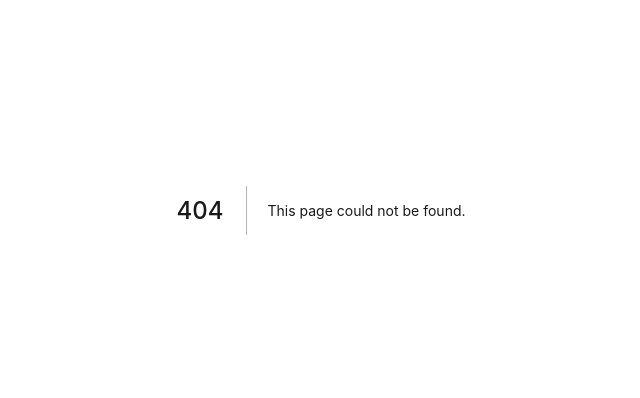
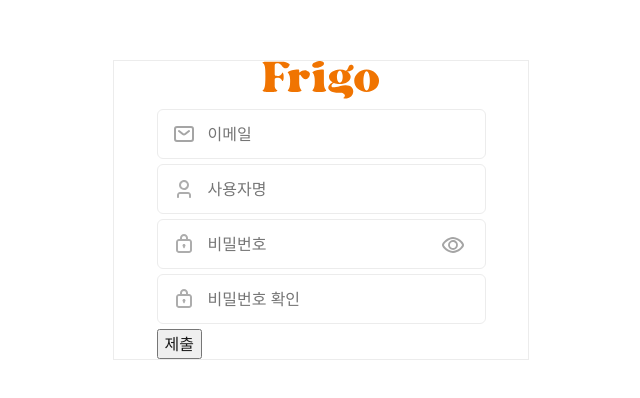
Before and after one commit to ericagong/adoption, a Next.js app in the folder FE/: page /signUp in a window 1280 px wide. Before the commit this address had no page. Shown: the part 190-588 px from the top of the page, without its empty margins (319-959 px from the left). Built offline with nearby package versions, Linux system fonts and the light colour scheme.

Commit message:
feat: [회원가입] 회원가입 form 생성 및 필드 유효성 체크

```diff
--- a/FE/components/Input.js
+++ b/FE/components/Input.js
@@ -1,4 +1,3 @@
-import { useState } from "react";
 import styled from "styled-components";
 import {
   colors,
@@ -19,8 +18,6 @@ const Input = ({
   error,
   message,
 }) => {
-  console.log(error, message);
-
   return (
     <Root>
       <InputBox>
@@ -40,7 +37,6 @@ const Input = ({
 
 const Root = styled.div`
   display: flex;
-
   flex-direction: column;
   gap: 0.5rem;
   border: none;
@@ -60,6 +56,7 @@ const Section = styled.div`
 const LeftSection = styled(Section)`
   top: 1.3rem;
   left: 1.5rem;
+  background-color: none;
 `;
 
 const TextBox = styled.input`
--- /dev/null
+++ b/FE/components/auth/SignUpForm.js
@@ -0,0 +1,155 @@
+import useInput from "../../utils/hooks/useInput";
+import { useEffect, useState } from "react";
+import Input from "../Input";
+import IEmail from "../../assets/icons/email.svg";
+import IUser from "../../assets/icons/user.svg";
+import ILock from "../../assets/icons/lock_closed.svg";
+import {
+  isValidEmail,
+  isValidUsername,
+  isValidPassword,
+  isValidPasswordConfirm,
+} from "../../utils/validators";
+import IOpen from "../../assets/icons/eye_opened.svg";
+import IClose from "../../assets/icons/eye_closed.svg";
+import styled from "styled-components";
+
+// CHECK React-hook-form 처리방식 보고 모방하기
+// TODO 서버 사이드 에러 체크 기능 추가 (이미 가입된 이메일 처리) - 실시간으로 처리할지? 클릭시 처리할지 의사결정
+// TODO 회원가입 MOCK API 연결
+// TODO 회원가입 성공/실패 시 에러 메시지 알림창 처리
+const SignUpForm = () => {
+  const [email, setEmail, changeEmail, emailErr, emailMsg] = useInput(
+    "",
+    isValidEmail,
+    "사용가능한 이메일입니다.",
+    "올바르지 않은 형식의 이메일입니다."
+  );
+  const [username, setUsername, changeUsername, usernameErr, usernameMsg] =
+    useInput(
+      "",
+      isValidUsername,
+      "사용가능한 사용자 이름입니다.",
+      "사용자명은 영어 대소문자, 한글, 숫자만 사용 가능하며 3-8자 사이로 구성해야합니다."
+    );
+  const [password, setPassword, changePassword, passwordErr, passwordMsg] =
+    useInput(
+      "",
+      isValidPassword,
+      "사용가능한 비밀번호입니다.",
+      "비밀번호는 5-10자 사이의 영어 대소문자/숫자 조합이어야합니다."
+    );
+
+  const [passwordConfirm, setPasswordConfirm, changePasswordConfirm] =
+    useInput("");
+  const [passwordConfirmErr, setPasswordConfirmErr] = useState(false);
+  const [passwordConfirmMsg, setPasswordConfirmMsg] = useState("");
+
+  const [showPassword, setShowPassword] = useState(false);
+
+  useEffect(() => {
+    if (!passwordConfirm) {
+      setPasswordConfirmErr(true);
+      setPasswordConfirmMsg("");
+      return;
+    }
+    if (isValidPasswordConfirm(password, passwordConfirm)) {
+      setPasswordConfirmErr(false);
+      setPasswordConfirmMsg("비밀번호와 일치합니다.");
+      return;
+    }
+    setPasswordConfirmErr(true);
+    setPasswordConfirmMsg("비밀번호와 일치하지 않습니다.");
+  }, [password, passwordConfirm]);
+
+  const getType = showPassword ? "text" : "password";
+
+  const getToggleButton = () => {
+    const onToggleShow = () => {
+      setShowPassword((prev) => !prev);
+    };
+    return (
+      <RightButton type="button" onClick={onToggleShow}>
+        {showPassword ? <IClose /> : <IOpen />}
+      </RightButton>
+    );
+  };
+
+  // TODO 버튼 disable 처리 + form 막아 보안 높이기
+  const handleSubmit = (e) => {
+    e.preventDefault();
+    console.log(email, username, password);
+    if (emailErr || usernameErr || passwordErr || passwordConfirmErr) {
+      console.log("제출 불가헌 상태");
+      return;
+    }
+    console.log("제출 완료");
+  };
+
+  return (
+    <form onSubmit={handleSubmit}>
+      <Input
+        name="email"
+        type="text"
+        icon={<IEmail />}
+        placeholder="이메일"
+        value={email}
+        onChange={changeEmail}
+        error={emailErr}
+        message={emailMsg}
+      />
+      <Input
+        name="username"
+        type="text"
+        icon={<IUser />}
+        placeholder="사용자명"
+        value={username}
+        onChange={changeUsername}
+        error={usernameErr}
+        message={usernameMsg}
+      />
+      <InputWrapper>
+        <Input
+          name="password"
+          type={getType}
+          icon={<ILock />}
+          placeholder="비밀번호"
+          value={password}
+          onChange={changePassword}
+          error={passwordErr}
+          message={passwordMsg}
+        />
+        {getToggleButton()}
+      </InputWrapper>
+      <Input
+        name="passwordConfrim"
+        type={getType}
+        icon={<ILock />}
+        placeholder="비밀번호 확인"
+        value={passwordConfirm}
+        onChange={changePasswordConfirm}
+        error={passwordConfirmErr}
+        message={passwordConfirmMsg}
+      />
+      <button type="submit">제출</button>
+    </form>
+  );
+};
+
+const InputWrapper = styled.div`
+  border: none;
+  position: relative;
+`;
+
+const RightButton = styled.button`
+  border: none;
+  background: none;
+  position: absolute;
+  top: 1.3rem;
+  right: 1.5rem;
+  &:hover {
+    cursor: pointer;
+  }
+`;
+
+export default SignUpForm;
--- a/FE/components/styles/GlobalStyle.js
+++ b/FE/components/styles/GlobalStyle.js
@@ -19,7 +19,6 @@ body {
 }
 
 body * {
-	background: inherit;
 	font-family: 'SF Pro Display';
 	font-style: normal;
 	font-weight: ${fontWeights.basic};
--- /dev/null
+++ b/FE/pages/signUp.js
@@ -0,0 +1,17 @@
+import Root from "../components/Layout";
+import Layout from "../components/Card";
+import ILogo from "../assets/illustrations/logo.svg";
+import SignUpForm from "../components/auth/SignUpForm";
+
+const SignUp = () => {
+  return (
+    <Root>
+      <Layout>
+        <ILogo />
+        <SignUpForm />
+      </Layout>
+    </Root>
+  );
+};
+
+export default SignUp;
--- /dev/null
+++ b/FE/utils/validators.js
@@ -0,0 +1,40 @@
+/**
+ * 이메일 검증
+ * @param {string} email 이메일
+ * @returns boolean
+ */
+export function isValidEmail(email) {
+  const emailPattern = /^[^\s@]+@[^\s@]+\.[^\s@]+$/;
+  return emailPattern.test(email);
+}
+
+/**
+ * username 검증
+ * @param {string} username 사용자명
+ * @returns boolean
+ */
+export function isValidUsername(username) {
+  const usernamePattern = /[a-zA-Zㄱ-힣\d]{3,8}$/;
+  return usernamePattern.test(username);
+}
+
+/**
+ * Password 검증
+ * @param {string} password 패스워드
+ * @returns boolean
+ */
+export function isValidPassword(password) {
+  const passwordPattern = /^(?=.*\d)(?=.*[a-zA-Z])[0-9a-zA-Z]{5,10}$/;
+  return passwordPattern.test(password);
+}
+
+/**
+ * Password Confirm 검증
+ * @param {string} password 패스워드
+ * @param {string} passwordConfirm 패스워드 재입력
+ * @returns boolean
+ */
+export function isValidPasswordConfirm(password, passwordCheck) {
+  console.log(password, passwordCheck);
+  return password === passwordCheck;
+}
```
Also changed, not shown: FE/pages/index.js (+1 -35 lines), FE/assets/icons/email.svg (added), FE/assets/illustrations/kakao_icon.svg (added), FE/utils/hooks/useInput.js (renamed from FE/hooks/useInput.js).
